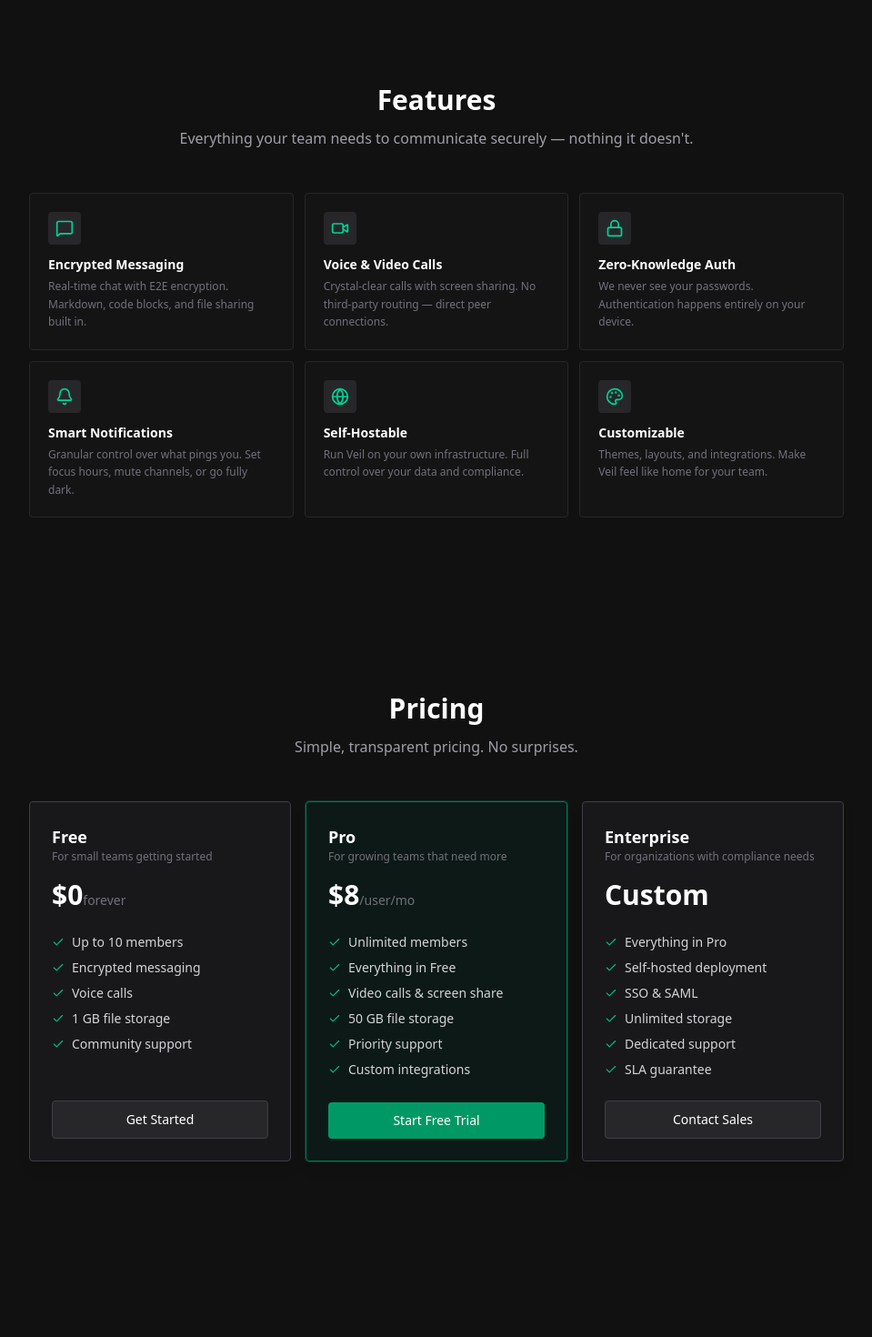
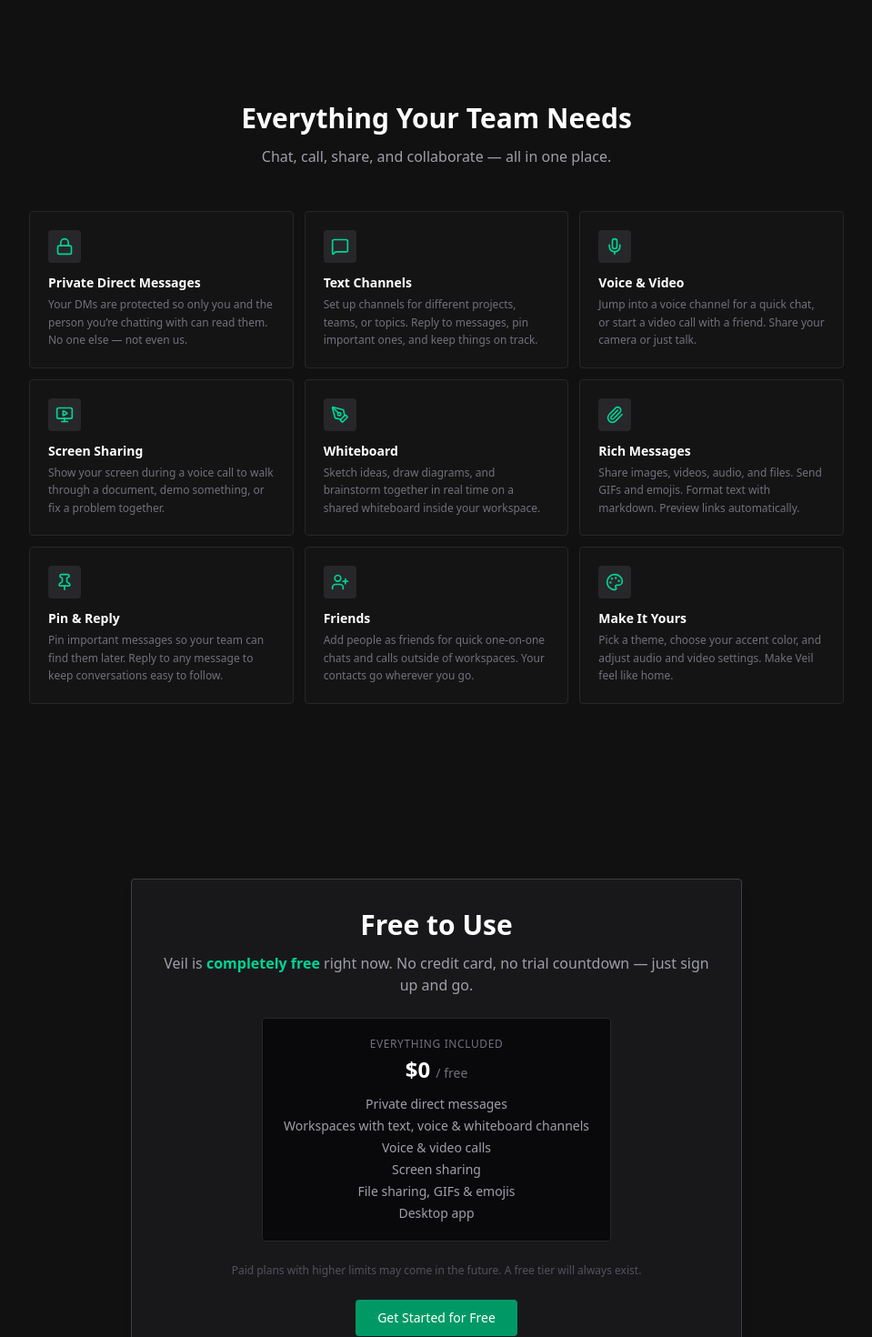
Before and after one commit to KronosMoe/veil-landing, a React (Vite) app: page / in a window 1280 px wide. Shown: the part 1330-2800 px from the top of the page at 91% size, without its empty margins (160-1119 px from the left). Built offline with nearby package versions, Linux system fonts and the light colour scheme.

Commit message:
refactor: modify contents

```diff
--- a/src/components/Contact.tsx
+++ b/src/components/Contact.tsx
@@ -1,6 +1,6 @@
 import { useEffect, useRef } from 'react'
 import { animate } from 'animejs'
-import { Mail, MessageCircle, Github } from 'lucide-react'
+import { Mail } from 'lucide-react'
 
 export default function Contact() {
   const sectionRef = useRef<HTMLDivElement>(null)
@@ -29,33 +29,17 @@
     <section ref={sectionRef} id="contact" className="px-4 py-24 sm:px-8">
       <div className="mx-auto max-w-2xl">
         <div className="contact-content rounded-sm border border-zinc-700 bg-zinc-900 p-8 text-center opacity-0 shadow-lg">
-          <h2 className="mb-3 text-3xl font-bold">Get in Touch</h2>
-          <p className="mb-8 text-zinc-400">Have questions or need help? We&apos;d love to hear from you.</p>
-          <div className="flex flex-col items-center justify-center gap-3 sm:flex-row">
-            <a
-              href="mailto:support@veil.in.th"
-              className="flex w-full items-center justify-center gap-2 rounded-sm border border-zinc-700 bg-zinc-800 px-5 py-2.5 text-sm transition-colors hover:bg-zinc-700 sm:w-auto"
-            >
-              <Mail size={16} />
-              Email Us
-            </a>
-            <a
-              href="https://github.com/veil-chat"
-              target="_blank"
-              rel="noopener noreferrer"
-              className="flex w-full items-center justify-center gap-2 rounded-sm border border-zinc-700 bg-zinc-800 px-5 py-2.5 text-sm transition-colors hover:bg-zinc-700 sm:w-auto"
-            >
-              <Github size={16} />
-              GitHub
-            </a>
-            <a
-              href="https://app.veil.in.th"
-              className="flex w-full items-center justify-center gap-2 rounded-sm border border-zinc-700 bg-zinc-800 px-5 py-2.5 text-sm transition-colors hover:bg-zinc-700 sm:w-auto"
-            >
-              <MessageCircle size={16} />
-              Community
-            </a>
-          </div>
+          <h2 className="mb-3 text-3xl font-bold">Got a Question?</h2>
+          <p className="mb-8 text-zinc-400">
+            Whether you found a bug, need help with something, or just want to say hi — we&apos;d love to hear from you.
+          </p>
+          <a
+            href="mailto:support@veil.in.th"
+            className="inline-flex items-center gap-2 rounded-sm border border-zinc-700 bg-zinc-800 px-6 py-2.5 text-sm transition-colors hover:bg-zinc-700"
+          >
+            <Mail size={16} />
+            support@veil.in.th
+          </a>
         </div>
       </div>
     </section>
--- a/src/components/FAQ.tsx
+++ b/src/components/FAQ.tsx
@@ -4,28 +4,32 @@
 
 const faqs = [
   {
-    q: 'Is Veil really end-to-end encrypted?',
-    a: 'Yes. Every message, call, and file transfer uses E2E encryption. Not even Veil servers can read your data.',
+    q: 'How is Veil different from Slack or Discord?',
+    a: 'Veil gives you channels, voice calls, video, screen sharing, and whiteboards — just like the tools you already know. The difference is that your private conversations are actually private. We don\u2019t read your messages, sell your data, or show you ads.',
   },
   {
-    q: 'Can I self-host Veil?',
-    a: 'Absolutely. Our Enterprise plan includes full self-hosting support with Docker and Kubernetes deployment guides.',
+    q: 'What do you mean by "private messages"?',
+    a: 'Your direct messages are locked so only you and the person you\u2019re talking to can read them. Not us, not anyone else. Think of it like passing a sealed note that only the other person can open.',
   },
   {
-    q: 'What happens to my data if I cancel?',
-    a: 'Your data is yours. You can export everything before cancelling. After cancellation, data is permanently deleted from our servers within 30 days.',
+    q: 'Is Veil really free?',
+    a: 'Yes. Everything you see on this page is free to use — no catch, no time limit. We may add paid plans with higher limits down the road, but there will always be a free option.',
   },
   {
-    q: 'Does Veil work on mobile?',
-    a: 'Veil works on all modern browsers and we have native apps for iOS and Android in development.',
+    q: 'Do I need to install anything?',
+    a: 'Nope. Veil works right in your browser. If you want extras like multi-tab support and better screen sharing, there\u2019s a desktop app you can download too.',
   },
   {
-    q: 'How does Veil compare to Slack or Discord?',
-    a: 'Veil offers similar collaboration features but with privacy as the core principle. No ads, no data mining, no third-party tracking.',
+    q: 'What can I do in a workspace?',
+    a: 'A workspace is your team\u2019s home base. Inside it, you can create text channels to chat, voice channels to talk, and whiteboard channels to draw and brainstorm together.',
   },
   {
-    q: 'Is there a free tier?',
-    a: 'Yes. The Free plan supports up to 10 members with encrypted messaging and voice calls — no credit card required.',
+    q: 'Is there a mobile app?',
+    a: 'Not yet, but it\u2019s on our list. For now, you can use Veil through your phone\u2019s browser.',
+  },
+  {
+    q: 'Who is Veil for?',
+    a: 'Anyone who wants a clean, private space to talk with their team — whether you\u2019re a startup, a student group, a side project, or a department at a bigger company.',
   },
 ]
 
@@ -49,7 +53,7 @@
   }
 
   return (
-    <div className="faq-item border-b border-zinc-800 opacity-0">
+    <div className="faq-item border-b border-zinc-800 opacity-0 last:border-b-0">
       <button onClick={toggle} className="flex w-full items-center justify-between py-4 text-left">
         <span className="pr-4 text-sm font-medium">{q}</span>
         <ChevronDown
@@ -98,8 +102,8 @@
     <section ref={sectionRef} id="faq" className="px-4 py-24 sm:px-8">
       <div className="mx-auto max-w-2xl">
         <div className="faq-heading mb-10 text-center opacity-0">
-          <h2 className="mb-3 text-3xl font-bold">FAQ</h2>
-          <p className="text-zinc-400">Common questions about Veil.</p>
+          <h2 className="mb-3 text-3xl font-bold">Questions & Answers</h2>
+          <p className="text-zinc-400">Things people usually ask about Veil.</p>
         </div>
         <div className="rounded-sm border border-zinc-700 bg-zinc-900 px-6">
           {faqs.map((faq) => (
--- a/src/components/Features.tsx
+++ b/src/components/Features.tsx
@@ -1,37 +1,52 @@
 import { useEffect, useRef } from 'react'
 import { animate, stagger } from 'animejs'
-import { MessageSquare, Video, Lock, Bell, Globe, Palette } from 'lucide-react'
+import { Lock, MessageSquare, Mic, MonitorPlay, PenTool, Pin, Paperclip, UserPlus, Palette } from 'lucide-react'
 
 const features = [
   {
-    icon: <MessageSquare size={20} />,
-    title: 'Encrypted Messaging',
-    desc: 'Real-time chat with E2E encryption. Markdown, code blocks, and file sharing built in.',
+    icon: <Lock size={20} />,
+    title: 'Private Direct Messages',
+    desc: 'Your DMs are protected so only you and the person you\u2019re chatting with can read them. No one else — not even us.',
   },
   {
-    icon: <Video size={20} />,
-    title: 'Voice & Video Calls',
-    desc: 'Crystal-clear calls with screen sharing. No third-party routing — direct peer connections.',
+    icon: <MessageSquare size={20} />,
+    title: 'Text Channels',
+    desc: 'Set up channels for different projects, teams, or topics. Reply to messages, pin important ones, and keep things on track.',
   },
   {
-    icon: <Lock size={20} />,
-    title: 'Zero-Knowledge Auth',
-    desc: 'We never see your passwords. Authentication happens entirely on your device.',
+    icon: <Mic size={20} />,
+    title: 'Voice & Video',
+    desc: 'Jump into a voice channel for a quick chat, or start a video call with a friend. Share your camera or just talk.',
   },
   {
-    icon: <Bell size={20} />,
-    title: 'Smart Notifications',
-    desc: 'Granular control over what pings you. Set focus hours, mute channels, or go fully dark.',
+    icon: <MonitorPlay size={20} />,
+    title: 'Screen Sharing',
+    desc: 'Show your screen during a voice call to walk through a document, demo something, or fix a problem together.',
   },
   {
-    icon: <Globe size={20} />,
-    title: 'Self-Hostable',
-    desc: 'Run Veil on your own infrastructure. Full control over your data and compliance.',
+    icon: <PenTool size={20} />,
+    title: 'Whiteboard',
+    desc: 'Sketch ideas, draw diagrams, and brainstorm together in real time on a shared whiteboard inside your workspace.',
+  },
+  {
+    icon: <Paperclip size={20} />,
+    title: 'Rich Messages',
+    desc: 'Share images, videos, audio, and files. Send GIFs and emojis. Format text with markdown. Preview links automatically.',
+  },
+  {
+    icon: <Pin size={20} />,
+    title: 'Pin & Reply',
+    desc: 'Pin important messages so your team can find them later. Reply to any message to keep conversations easy to follow.',
+  },
+  {
+    icon: <UserPlus size={20} />,
+    title: 'Friends',
+    desc: 'Add people as friends for quick one-on-one chats and calls outside of workspaces. Your contacts go wherever you go.',
   },
   {
     icon: <Palette size={20} />,
-    title: 'Customizable',
-    desc: 'Themes, layouts, and integrations. Make Veil feel like home for your team.',
+    title: 'Make It Yours',
+    desc: 'Pick a theme, choose your accent color, and adjust audio and video settings. Make Veil feel like home.',
   },
 ]
 
@@ -69,12 +84,12 @@
     <section ref={sectionRef} id="features" className="px-4 py-24 sm:px-8">
       <div className="mx-auto max-w-4xl">
         <div className="features-heading mb-12 text-center opacity-0">
-          <h2 className="mb-3 text-3xl font-bold">Features</h2>
+          <h2 className="mb-3 text-3xl font-bold">Everything Your Team Needs</h2>
           <p className="mx-auto max-w-xl text-zinc-400">
-            Everything your team needs to communicate securely — nothing it doesn&apos;t.
+            Chat, call, share, and collaborate — all in one place.
           </p>
         </div>
-        <div className="grid gap-3 sm:grid-cols-2 lg:grid-cols-3">
+        <div className="grid gap-3 grid-cols-1 sm:grid-cols-2 lg:grid-cols-3">
           {features.map((f) => (
             <div
               key={f.title}
--- a/src/components/Footer.tsx
+++ b/src/components/Footer.tsx
@@ -21,8 +21,8 @@
           <a href="#faq" className="transition-colors hover:text-zinc-300">
             FAQ
           </a>
-          <a href="#contact" className="transition-colors hover:text-zinc-300">
-            Contact
+          <a href="mailto:support@veil.in.th" className="transition-colors hover:text-zinc-300">
+            Support
           </a>
         </nav>
         <p className="text-xs text-zinc-600">&copy; {new Date().getFullYear()} Veil</p>
--- a/src/components/Hero.tsx
+++ b/src/components/Hero.tsx
@@ -319,7 +319,7 @@
         </div>
         <div className="flex w-full items-center justify-between">
           <h1 className="font-bold">Veil</h1>
-          <p className="text-sm text-gray-400">Under Construction</p>
+          <p className="text-sm text-gray-400">Built for teams. Designed for privacy.</p>
         </div>
       </div>
     </div>
--- a/src/components/Navbar.tsx
+++ b/src/components/Navbar.tsx
@@ -29,7 +29,7 @@
           ))}
           <a href="https://app.veil.in.th">
             <button className="rounded-sm border border-zinc-700 bg-zinc-800 px-4 py-1.5 text-sm transition-all hover:bg-zinc-700">
-              Open App <span className="font-bold text-orange-500">(in dev)</span>
+              Open App
             </button>
           </a>
         </div>
@@ -53,7 +53,7 @@
           ))}
           <a href="https://app.veil.in.th" className="mt-2 block">
             <button className="w-full rounded-sm border border-zinc-700 bg-zinc-800 px-4 py-2 text-sm transition-all hover:bg-zinc-700">
-              Open App <span className="font-bold text-orange-500">(in dev)</span>
+              Open App
             </button>
           </a>
         </div>
--- a/src/components/Pricing.tsx
+++ b/src/components/Pricing.tsx
@@ -1,50 +1,5 @@
 import { useEffect, useRef } from 'react'
-import { animate, stagger } from 'animejs'
-import { Check } from 'lucide-react'
-
-const plans = [
-  {
-    name: 'Free',
-    price: '$0',
-    period: 'forever',
-    desc: 'For small teams getting started',
-    features: ['Up to 10 members', 'Encrypted messaging', 'Voice calls', '1 GB file storage', 'Community support'],
-    cta: 'Get Started',
-    highlight: false,
-  },
-  {
-    name: 'Pro',
-    price: '$8',
-    period: '/user/mo',
-    desc: 'For growing teams that need more',
-    features: [
-      'Unlimited members',
-      'Everything in Free',
-      'Video calls & screen share',
-      '50 GB file storage',
-      'Priority support',
-      'Custom integrations',
-    ],
-    cta: 'Start Free Trial',
-    highlight: true,
-  },
-  {
-    name: 'Enterprise',
-    price: 'Custom',
-    period: '',
-    desc: 'For organizations with compliance needs',
-    features: [
-      'Everything in Pro',
-      'Self-hosted deployment',
-      'SSO & SAML',
-      'Unlimited storage',
-      'Dedicated support',
-      'SLA guarantee',
-    ],
-    cta: 'Contact Sales',
-    highlight: false,
-  },
-]
+import { animate } from 'animejs'
 
 export default function Pricing() {
   const sectionRef = useRef<HTMLDivElement>(null)
@@ -55,22 +10,15 @@
       ([entry]) => {
         if (entry.isIntersecting && !hasAnimated.current) {
           hasAnimated.current = true
-          animate('.pricing-heading', {
+          animate('.pricing-content', {
             opacity: [0, 1],
             translateY: [30, 0],
-            duration: 600,
-            ease: 'outExpo',
-          })
-          animate('.pricing-card', {
-            opacity: [0, 1],
-            translateY: [40, 0],
-            delay: stagger(150),
             duration: 700,
             ease: 'outExpo',
           })
         }
       },
-      { threshold: 0.15 },
+      { threshold: 0.2 },
     )
     if (sectionRef.current) observer.observe(sectionRef.current)
     return () => observer.disconnect()
@@ -78,50 +26,33 @@
 
   return (
     <section ref={sectionRef} id="pricing" className="px-4 py-24 sm:px-8">
-      <div className="mx-auto max-w-4xl">
-        <div className="pricing-heading mb-12 text-center opacity-0">
-          <h2 className="mb-3 text-3xl font-bold">Pricing</h2>
-          <p className="mx-auto max-w-xl text-zinc-400">Simple, transparent pricing. No surprises.</p>
-        </div>
-        <div className="grid gap-4 sm:grid-cols-3">
-          {plans.map((plan) => (
-            <div
-              key={plan.name}
-              className={`pricing-card flex flex-col rounded-sm border p-6 opacity-0 shadow-lg ${
-                plan.highlight
-                  ? 'border-emerald-700 bg-emerald-950/30 ring-1 ring-emerald-800/50'
-                  : 'border-zinc-700 bg-zinc-900'
-              }`}
-            >
-              <div className="mb-4">
-                <h3 className="text-lg font-bold">{plan.name}</h3>
-                <p className="text-xs text-zinc-500">{plan.desc}</p>
-              </div>
-              <div className="mb-6">
-                <span className="text-3xl font-bold">{plan.price}</span>
-                <span className="text-sm text-zinc-500">{plan.period}</span>
-              </div>
-              <ul className="mb-6 flex-1 space-y-2">
-                {plan.features.map((f) => (
-                  <li key={f} className="flex items-center gap-2 text-sm text-zinc-300">
-                    <Check size={14} className="shrink-0 text-emerald-500" />
-                    {f}
-                  </li>
-                ))}
-              </ul>
-              <a href="https://app.veil.in.th">
-                <button
-                  className={`w-full rounded-sm px-4 py-2.5 text-sm font-medium transition-all ${
-                    plan.highlight
-                      ? 'bg-emerald-600 text-white hover:bg-emerald-500'
-                      : 'border border-zinc-700 bg-zinc-800 hover:bg-zinc-700'
-                  }`}
-                >
-                  {plan.cta}
-                </button>
-              </a>
+      <div className="mx-auto max-w-2xl">
+        <div className="pricing-content rounded-sm border border-zinc-700 bg-zinc-900 p-8 text-center opacity-0 shadow-lg">
+          <h2 className="mb-3 text-3xl font-bold">Free to Use</h2>
+          <p className="mb-6 text-zinc-400">
+            Veil is <span className="font-semibold text-emerald-400">completely free</span> right now. No credit card, no
+            trial countdown — just sign up and go.
+          </p>
+          <div className="mx-auto mb-6 max-w-sm rounded-sm border border-zinc-800 bg-zinc-950 p-5">
+            <div className="mb-1 text-xs font-medium tracking-wider text-zinc-500 uppercase">Everything included</div>
+            <div className="mb-3 text-2xl font-bold">
+              $0 <span className="text-sm font-normal text-zinc-500">/ free</span>
             </div>
-          ))}
+            <ul className="space-y-1 text-sm text-zinc-400">
+              <li>Private direct messages</li>
+              <li>Workspaces with text, voice & whiteboard channels</li>
+              <li>Voice & video calls</li>
+              <li>Screen sharing</li>
+              <li>File sharing, GIFs & emojis</li>
+              <li>Desktop app</li>
+            </ul>
+          </div>
+          <p className="mb-6 text-xs text-zinc-600">Paid plans with higher limits may come in the future. A free tier will always exist.</p>
+          <a href="https://app.veil.in.th">
+            <button className="rounded-sm bg-emerald-600 px-6 py-2.5 text-sm font-medium text-white transition-all hover:bg-emerald-500">
+              Get Started for Free
+            </button>
+          </a>
         </div>
       </div>
     </section>
```
Also changed, not shown: src/components/Overview.tsx (+7 -8 lines).
